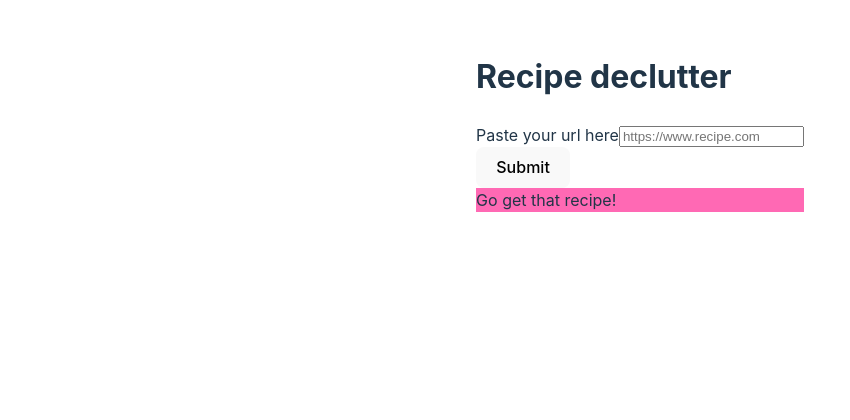
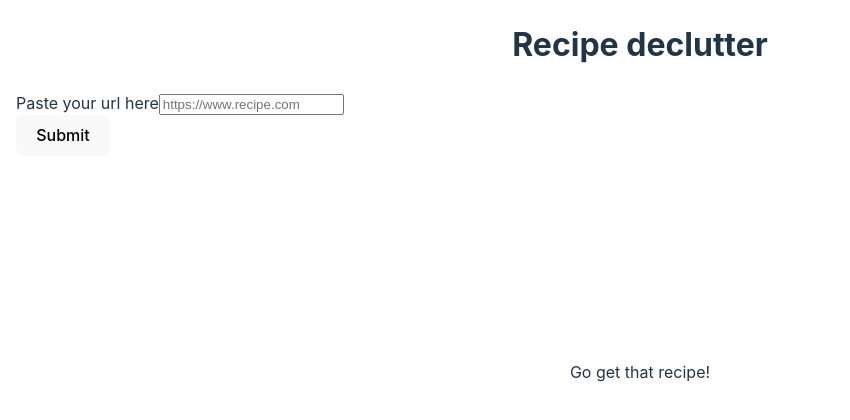
Before and after one commit to JoarHansson/recipe-scraper, a React (Vite) app in the folder client/: page / in a window 1280 px wide. Shown: the top 420 px of the page, without its empty margins (0-850 px from the left). Built offline with nearby package versions, Linux system fonts and the light colour scheme.

Commit message:
add header and update styling

```diff
--- a/client/src/App.css
+++ b/client/src/App.css
@@ -1,7 +1,7 @@
 #root {
   max-width: 1280px;
-  margin: 0 auto;
-  padding: 2rem;
+  width: 100vw;
+  margin: 0 1rem;
   /* text-align: center; */
 }
 
--- a/client/src/App.tsx
+++ b/client/src/App.tsx
@@ -2,6 +2,7 @@ import { useState } from "react";
 import "./App.css";
 import { Form } from "./components/Form/Form";
 import { RecipeWrapper } from "./components/Recipe/RecipeWrapper";
+import { Header } from "./components/Header/Header";
 
 export type RecipeData = {
   ingredients?: Ingredients;
@@ -52,7 +53,7 @@ function App() {
 
   return (
     <div className="App">
-      <h1>Recipe declutter</h1>
+      <Header />
       <Form
         url={url}
         handleInputChange={handleInputChange}
--- /dev/null
+++ b/client/src/components/Header/Header.tsx
@@ -0,0 +1,13 @@
+import styled from "@emotion/styled";
+
+let Wrapper = styled.div({
+  textAlign: "center",
+});
+
+export const Header = () => {
+  return (
+    <Wrapper>
+      <h1>Recipe declutter</h1>
+    </Wrapper>
+  );
+};
--- a/client/src/components/Recipe/RecipeCard.tsx
+++ b/client/src/components/Recipe/RecipeCard.tsx
@@ -3,27 +3,31 @@ import styled from "@emotion/styled";
 const Wrapper = styled.div({
   "@media (min-width: 1100px)": {
     flexDirection: "row",
+    maxWidth: "1200px",
+    padding: "2rem",
   },
   display: "flex",
   flexDirection: "column",
   gap: "2rem",
-  background: "lightblue",
+  maxWidth: "800px",
 });
 
 const IngredientsDiv = styled.div({
   "@media (min-width: 1100px)": {
     width: "50%",
-    background: "pink",
   },
-  background: "yellow",
 });
 
 const InstructionsDiv = styled.div({
   "@media (min-width: 1100px)": {
     width: "50%",
-    background: "pink",
   },
-  background: "green",
+});
+
+const StyledOl = styled.ol({
+  display: "flex",
+  flexDirection: "column",
+  gap: "0.5rem",
 });
 
 type Props = {
@@ -36,11 +40,11 @@ export const RecipeCard = ({ ingredients, instructions }: Props) => {
     <Wrapper>
       <IngredientsDiv>
         <h2>Ingredients</h2>
-        {ingredients}
+        <div>{ingredients}</div>
       </IngredientsDiv>
       <InstructionsDiv>
         <h2>Instructions</h2>
-        <ol>{instructions}</ol>
+        <StyledOl>{instructions}</StyledOl>
       </InstructionsDiv>
     </Wrapper>
   );
--- a/client/src/components/Recipe/RecipeWrapper.tsx
+++ b/client/src/components/Recipe/RecipeWrapper.tsx
@@ -3,7 +3,12 @@ import { RecipeCard } from "./RecipeCard";
 import styled from "@emotion/styled";
 
 let Wrapper = styled.section({
-  background: "hotpink",
+  display: "flex",
+  flexDirection: "column",
+  alignItems: "center",
+  justifyContent: "center",
+  minHeight: "50vh",
+  padding: "1rem",
 });
 
 type Props = {
@@ -15,7 +20,7 @@ export const RecipeWrapper = ({ recipeData, loading }: Props) => {
   let ingredients = recipeData?.ingredients;
   let instructions = recipeData?.instructions;
 
-  let message = loading ? "Loading..." : "Go get that recipe!";
+  let message = loading ? "Fetching recipe..." : "Go get that recipe!";
 
   return (
     <Wrapper>
```
Also changed, not shown: client/src/components/Header/Header.jsx (deleted, +0 -7 lines).
